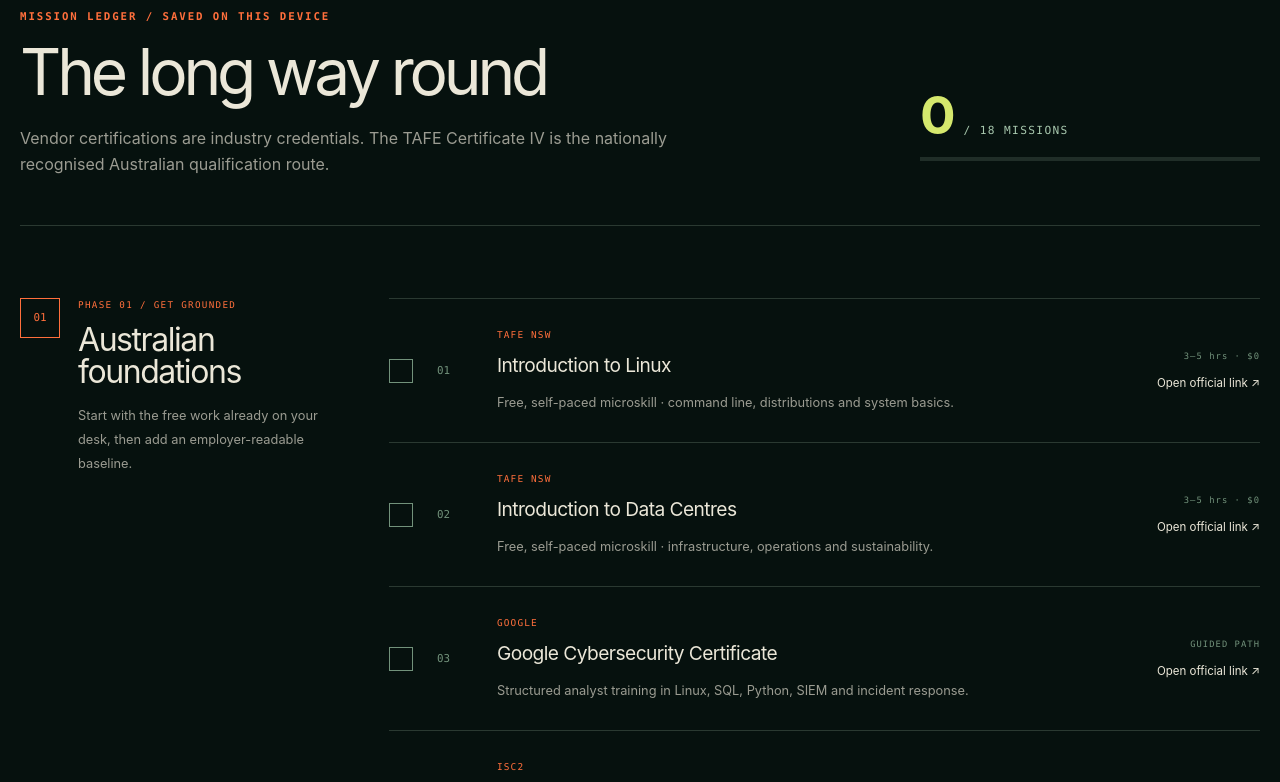
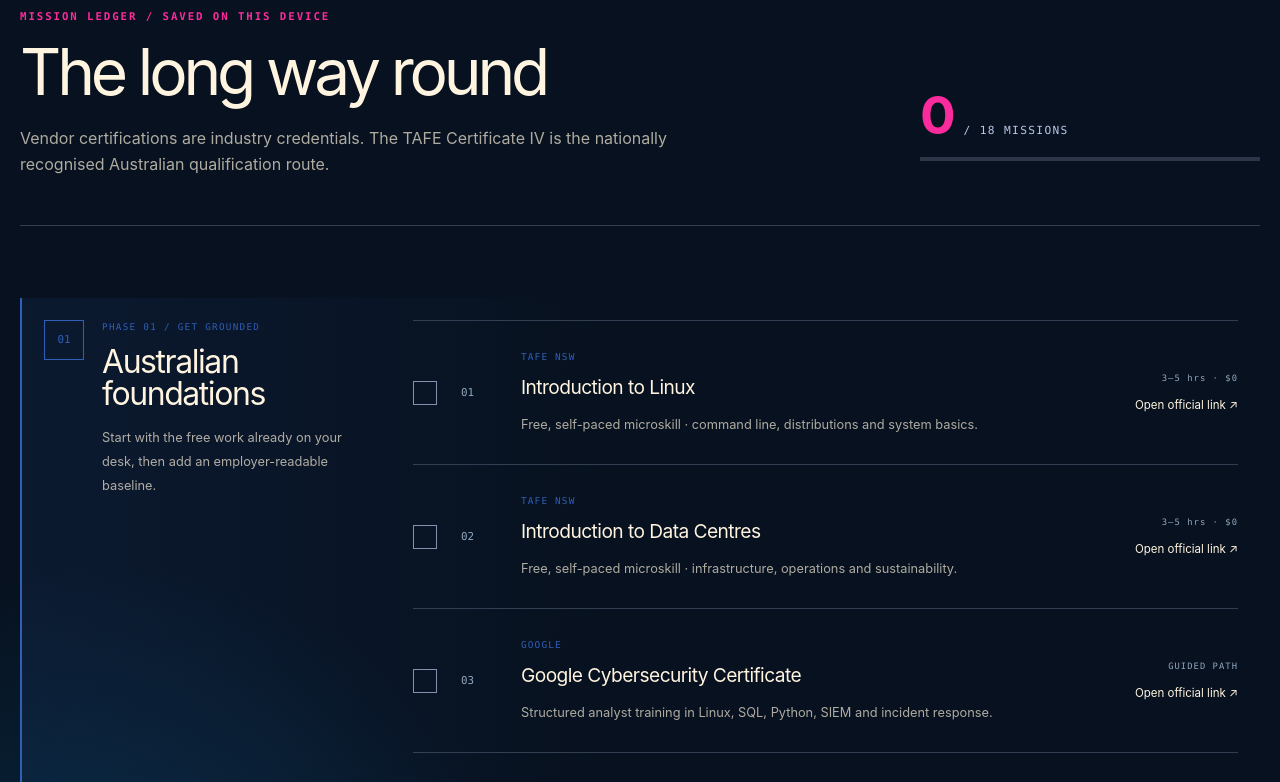
Before and after one commit to bitpixi2/bitpixi-learns-cybersec, a Next.js app: page / in a window 1280 px wide. Shown: the part 1145-1927 px from the top of the page. Built offline with nearby package versions, Linux system fonts and the light colour scheme.

Commit message:
Align learning fieldbook palette to NFT artwork

```diff
--- a/app/globals.css
+++ b/app/globals.css
@@ -1,17 +1,26 @@
 @import "tailwindcss";
 
 :root {
-  --night: #06110e;
-  --deep-gum: #0b1d18;
-  --gum: #a8c8ae;
-  --sage: #72927b;
-  --paper: #ebe7d8;
-  --ember: #ff6f3c;
-  --ochre: #f4b956;
-  --acid: #d5e86d;
-  --pink: #ff168f;
-  --line: rgba(168, 200, 174, 0.22);
-  --muted: rgba(235, 231, 216, 0.65);
+  --night: #07111f;
+  --deep-gum: #111a31;
+  --woodsy-navy: #101b39;
+  --woodsy-cyan: #00b8ff;
+  --woodsy-blue: #2f5fb6;
+  --woodsy-red: #ff4148;
+  --guarded-periwinkle: #b9c7e8;
+  --guarded-pink: #fa2b9c;
+  --guarded-magenta: #c9005f;
+  --guarded-orange: #ff9b20;
+  --guarded-olive: #68720f;
+  --gum: #c9d8c4;
+  --sage: #91a8bf;
+  --paper: #fff4df;
+  --ember: #ff9b20;
+  --ochre: #ffbd4a;
+  --acid: #dce889;
+  --pink: #fa2b9c;
+  --line: rgba(185, 199, 232, 0.24);
+  --muted: rgba(255, 244, 223, 0.68);
   --mono: "SFMono-Regular", "Cascadia Code", "Roboto Mono", Consolas, monospace;
   --sans: Inter, ui-sans-serif, system-ui, -apple-system, BlinkMacSystemFont, "Segoe UI", sans-serif;
 }
@@ -23,8 +32,9 @@
 body {
   margin: 0;
   background:
-    radial-gradient(circle at 78% 9%, rgba(244, 185, 86, 0.10), transparent 23rem),
-    radial-gradient(circle at 20% 34%, rgba(36, 114, 97, 0.12), transparent 28rem),
+    radial-gradient(circle at 82% 8%, rgba(250, 43, 156, 0.19), transparent 24rem),
+    radial-gradient(circle at 8% 25%, rgba(0, 184, 255, 0.16), transparent 28rem),
+    radial-gradient(circle at 73% 78%, rgba(104, 114, 15, 0.13), transparent 26rem),
     var(--night);
   color: var(--paper);
   font-family: var(--sans);
@@ -45,7 +55,7 @@
   mix-blend-mode: soft-light;
 }
 
-::selection { background: var(--ember); color: var(--night); }
+::selection { background: var(--guarded-pink); color: var(--paper); }
 
 a { color: inherit; }
 
@@ -75,7 +85,7 @@
   font-size: 1.2rem;
 }
 
-.wordmark span { color: var(--ember); margin: 0 0.12em; }
+.wordmark span { color: var(--woodsy-red); margin: 0 0.12em; }
 
 .top-nav { display: flex; gap: 28px; }
 
@@ -96,12 +106,12 @@
   display: flex;
   align-items: center;
   gap: 10px;
-  color: var(--acid);
-  border: 1px solid rgba(213, 232, 109, 0.55);
+  color: var(--woodsy-cyan);
+  border: 1px solid rgba(0, 184, 255, 0.6);
   padding: 8px 12px 8px 9px;
   text-decoration: none;
   transform: rotate(1deg);
-  background: rgba(213, 232, 109, 0.04);
+  background: rgba(0, 184, 255, 0.06);
 }
 
 .owlsec-badge > span:last-child {
@@ -158,7 +168,7 @@
 .hero::after {
   content: "";
   position: absolute;
-  border: 1px solid rgba(168, 200, 174, 0.09);
+  border: 1px solid rgba(185, 199, 232, 0.18);
   border-radius: 50%;
   pointer-events: none;
 }
@@ -178,7 +188,7 @@
 .eyebrow {
   margin: 0 0 18px;
   font-family: var(--mono);
-  color: var(--ember);
+  color: var(--guarded-pink);
   letter-spacing: 0.18em;
   font-size: 0.67rem;
   font-weight: 700;
@@ -194,15 +204,15 @@
 }
 
 .hero h1 span {
-  color: transparent;
-  -webkit-text-stroke: 1.5px var(--paper);
-  text-stroke: 1.5px var(--paper);
+  color: var(--woodsy-cyan);
+  -webkit-text-stroke: 1px var(--woodsy-blue);
+  text-stroke: 1px var(--woodsy-blue);
 }
 
 .hero-deck {
   font-size: clamp(1.05rem, 1.55vw, 1.45rem);
   line-height: 1.45;
-  color: var(--gum);
+  color: var(--guarded-periwinkle);
   max-width: 30rem;
   margin: 34px 0 0;
 }
@@ -214,7 +224,7 @@
   display: flex;
   flex-wrap: wrap;
   gap: 12px 22px;
-  color: var(--sage);
+  color: rgba(185, 199, 232, 0.78);
   font-family: var(--mono);
   font-size: 0.63rem;
   letter-spacing: 0.13em;
@@ -235,7 +245,7 @@
   min-width: 0;
   overflow: hidden;
   border: 1px solid var(--line);
-  background: var(--deep-gum);
+  background: var(--woodsy-navy);
 }
 
 .broker-card::after {
@@ -256,8 +266,10 @@
 
 .broker-card:hover img { transform: scale(1.018); }
 
-.broker-card-woodsy { border-top: 3px solid #13aeff; }
-.broker-card-guarded { border-top: 3px solid var(--pink); }
+.broker-card-woodsy { border-top: 3px solid var(--woodsy-cyan); background: #0d1831; }
+.broker-card-guarded { border-top: 3px solid var(--guarded-pink); background: #25233d; }
+.broker-card-woodsy::after { background: linear-gradient(180deg, transparent 48%, rgba(4, 12, 30, 0.96) 91%); }
+.broker-card-guarded::after { background: linear-gradient(180deg, transparent 48%, rgba(53, 15, 53, 0.94) 91%); }
 
 .broker-label {
   position: absolute;
@@ -275,7 +287,9 @@
   font-size: 0.6rem;
 }
 
-.broker-label p { color: var(--ochre); margin: 0 0 8px; }
+.broker-label p { margin: 0 0 8px; }
+.broker-card-woodsy .broker-label p { color: var(--woodsy-cyan); }
+.broker-card-guarded .broker-label p { color: var(--guarded-orange); }
 
 .broker-label h2 {
   font-size: clamp(1.45rem, 2vw, 2.2rem);
@@ -330,14 +344,16 @@
 
 .art-mark img {
   object-fit: cover;
-  border: 1px solid var(--sage);
-  background: var(--deep-gum);
+  border: 1px solid var(--woodsy-cyan);
+  background: var(--woodsy-navy);
 }
 
 .mark-woodsy-face img { object-position: 50% 22%; }
 .mark-woodsy-terminal img { object-position: 50% 48%; }
 .mark-guarded-face img { object-position: 50% 24%; }
 .mark-guarded-kit img { object-position: 68% 56%; }
+.mark-guarded-face img,
+.mark-guarded-kit img { border-color: var(--guarded-pink); background: var(--guarded-periwinkle); }
 
 .art-mark figcaption {
   margin-top: 10px;
@@ -386,12 +402,12 @@
 .progress-block { padding-bottom: 4px; }
 
 .progress-count { display: flex; align-items: baseline; gap: 8px; }
-.progress-count strong { font-size: 3.3rem; line-height: 1; color: var(--acid); }
-.progress-count span { font-family: var(--mono); color: var(--gum); font-size: 0.7rem; letter-spacing: 0.12em; text-transform: uppercase; }
+.progress-count strong { font-size: 3.3rem; line-height: 1; color: var(--guarded-pink); }
+.progress-count span { font-family: var(--mono); color: var(--guarded-periwinkle); font-size: 0.7rem; letter-spacing: 0.12em; text-transform: uppercase; }
 
 .progress-track {
   height: 4px;
-  background: rgba(168, 200, 174, 0.16);
+  background: rgba(185, 199, 232, 0.2);
   margin: 16px 0 12px;
   overflow: hidden;
 }
@@ -400,7 +416,7 @@
   display: block;
   width: var(--progress);
   height: 100%;
-  background: linear-gradient(90deg, var(--ember), var(--acid));
+  background: linear-gradient(90deg, var(--woodsy-cyan), var(--guarded-pink), var(--guarded-orange));
   transition: width 280ms ease;
 }
 
@@ -422,12 +438,16 @@
   display: grid;
   grid-template-columns: 315px 1fr;
   gap: 54px;
-  --track-color: var(--ember);
+  --track-color: var(--woodsy-blue);
+  padding: 22px;
+  border-left: 2px solid var(--track-color);
+  background: linear-gradient(90deg, rgba(47, 95, 182, 0.11), transparent 48%);
 }
 
-.mission-group.track-systems { --track-color: #27b5f6; }
-.mission-group.track-human { --track-color: var(--pink); }
-.mission-group.track-leadership { --track-color: var(--acid); }
+.mission-group.track-foundation { --track-color: var(--woodsy-blue); }
+.mission-group.track-systems { --track-color: var(--woodsy-cyan); background: linear-gradient(90deg, rgba(0, 184, 255, 0.12), transparent 52%); }
+.mission-group.track-human { --track-color: var(--guarded-pink); background: linear-gradient(90deg, rgba(250, 43, 156, 0.14), transparent 52%); }
+.mission-group.track-leadership { --track-color: var(--guarded-orange); background: linear-gradient(90deg, rgba(185, 199, 232, 0.13), rgba(250, 43, 156, 0.07), transparent 58%); }
 
 .group-intro {
   display: grid;
@@ -479,7 +499,7 @@
   transition: background 160ms ease, opacity 160ms ease;
 }
 
-.mission:hover { background: rgba(168, 200, 174, 0.035); }
+.mission:hover { background: color-mix(in srgb, var(--track-color) 9%, transparent); }
 .mission.is-done { opacity: 0.54; }
 .mission.is-done h4 { text-decoration: line-through; text-decoration-thickness: 1px; }
 
@@ -489,7 +509,7 @@
 .check-box {
   width: 24px;
   height: 24px;
-  border: 1px solid var(--sage);
+  border: 1px solid rgba(185, 199, 232, 0.7);
   display: grid;
   place-items: center;
   color: var(--night);
@@ -527,8 +547,8 @@
 .authorisation-gate {
   width: min(1520px, calc(100% - 40px));
   margin: 0 auto 112px;
-  background: var(--ochre);
-  color: var(--night);
+  background: linear-gradient(112deg, var(--woodsy-cyan), var(--guarded-periwinkle) 47%, var(--guarded-pink));
+  color: #08101f;
   display: grid;
   grid-template-columns: 210px 1fr 310px;
   gap: 48px;
@@ -563,7 +583,7 @@
   transform: rotate(-7deg);
 }
 
-.authorisation-gate .eyebrow { color: #8b2c17; }
+.authorisation-gate .eyebrow { color: #642041; }
 .authorisation-gate h2 { font-size: clamp(2.4rem, 4.2vw, 4.8rem); }
 .authorisation-gate p:last-child { max-width: 52rem; line-height: 1.6; font-size: 0.92rem; }
 .gate-links { display: grid; gap: 14px; position: relative; z-index: 2; }
@@ -577,17 +597,17 @@
 
 .career-path ol { list-style: none; margin: 0; padding: 0; border-top: 1px solid var(--line); }
 .career-path li { display: grid; grid-template-columns: 70px 250px 1fr; gap: 24px; align-items: baseline; border-bottom: 1px solid var(--line); padding: 28px 0; }
-.career-path li span { color: var(--ember); font-family: var(--mono); font-size: 0.65rem; }
+.career-path li span { color: var(--woodsy-cyan); font-family: var(--mono); font-size: 0.65rem; }
 .career-path li strong { font-size: 1.25rem; }
 .career-path li p { color: var(--muted); margin: 0; line-height: 1.6; }
 .career-links { display: flex; flex-wrap: wrap; gap: 20px 34px; margin-top: 30px; }
-.career-links a { font-family: var(--mono); color: var(--gum); font-size: 0.65rem; text-underline-offset: 4px; }
+.career-links a { font-family: var(--mono); color: var(--woodsy-cyan); font-size: 0.65rem; text-underline-offset: 4px; }
 
-.watchlist { padding: 112px 0; border-top: 1px solid var(--line); }
+.watchlist { padding: 112px 0; border-top: 1px solid var(--line); background: linear-gradient(90deg, rgba(185, 199, 232, 0.08), rgba(250, 43, 156, 0.08), transparent); }
 .watch-grid { display: grid; grid-template-columns: repeat(3, 1fr); border-top: 1px solid var(--line); border-left: 1px solid var(--line); }
 .watch-grid a { min-height: 250px; padding: 28px; border-right: 1px solid var(--line); border-bottom: 1px solid var(--line); text-decoration: none; position: relative; transition: background 160ms ease; }
-.watch-grid a:hover { background: rgba(168, 200, 174, 0.07); }
-.watch-grid a > span { font-family: var(--mono); color: var(--ember); font-size: 0.62rem; }
+.watch-grid a:hover { background: rgba(250, 43, 156, 0.1); }
+.watch-grid a > span { font-family: var(--mono); color: var(--guarded-pink); font-size: 0.62rem; }
 .watch-grid h3 { margin: 48px 0 14px; font-size: 1.35rem; letter-spacing: -0.03em; }
 .watch-grid p { margin: 0; color: var(--muted); line-height: 1.55; font-size: 0.85rem; }
 .watch-grid b { position: absolute; top: 26px; right: 26px; font-weight: 400; color: var(--sage); }
@@ -595,50 +615,50 @@
 .merch { padding: 112px 0 130px; }
 .merch-grid { display: grid; grid-template-columns: repeat(3, 1fr); gap: 18px; }
 .merch-card { min-width: 0; border: 1px solid var(--line); padding: 24px; min-height: 610px; display: grid; grid-template-rows: 1fr auto; overflow: hidden; }
-.merch-dark { background: #09100f; }
-.merch-vibrant { background: #b6bfd7; color: #141918; }
-.merch-patch-card { background: #14231e; }
+.merch-dark { background: #0d1831; border-color: rgba(0, 184, 255, 0.5); }
+.merch-vibrant { background: var(--guarded-periwinkle); color: #261332; border-color: rgba(250, 43, 156, 0.58); }
+.merch-patch-card { background: linear-gradient(135deg, #121d36, #481247); border-color: rgba(255, 155, 32, 0.6); }
 
 .tee-mockup {
   width: 77%;
   height: 390px;
   margin: 20px auto;
-  background: #151b1a;
+  background: var(--woodsy-navy);
   clip-path: polygon(23% 0, 38% 7%, 62% 7%, 77% 0, 100% 18%, 82% 42%, 74% 34%, 78% 100%, 22% 100%, 26% 34%, 18% 42%, 0 18%);
   display: grid;
   place-items: center;
   filter: drop-shadow(0 20px 28px rgba(0,0,0,0.4));
 }
 
-.tee-print { width: 45%; aspect-ratio: 0.75; overflow: hidden; border: 1px solid #17b2f7; }
+.tee-print { width: 45%; aspect-ratio: 0.75; overflow: hidden; border: 1px solid var(--woodsy-cyan); }
 .tee-print img { width: 100%; height: 100%; object-fit: cover; object-position: top; }
 
 .tote-mockup {
   width: 72%;
   height: 370px;
   margin: 52px auto 20px;
-  background: var(--pink);
+  background: var(--guarded-pink);
   position: relative;
   padding: 32px;
   filter: drop-shadow(0 22px 24px rgba(45, 50, 61, 0.23));
 }
 
-.tote-handle { position: absolute; width: 55%; height: 100px; border: 17px solid var(--pink); border-bottom: 0; border-radius: 80px 80px 0 0; left: 22.5%; top: -76px; }
+.tote-handle { position: absolute; width: 55%; height: 100px; border: 17px solid var(--guarded-magenta); border-bottom: 0; border-radius: 80px 80px 0 0; left: 22.5%; top: -76px; }
 .tote-mockup img { width: 100%; height: 100%; object-fit: cover; object-position: top; border: 2px solid #111; }
 
 .patch-mockup {
   width: min(340px, 90%);
   aspect-ratio: 1;
   margin: 38px auto 20px;
-  border: 12px double var(--acid);
+  border: 12px double var(--guarded-orange);
   border-radius: 50%;
-  background: var(--night);
+  background: #121b35;
   display: grid;
   grid-template-columns: 1fr 1fr;
   grid-template-rows: 1fr auto auto;
   overflow: hidden;
   padding: 34px 32px 28px;
-  box-shadow: 0 0 0 5px var(--night), 0 0 0 7px rgba(213,232,109,0.35);
+  box-shadow: 0 0 0 5px #121b35, 0 0 0 7px rgba(250,43,156,0.35);
 }
 
 .patch-mockup > div { overflow: hidden; }
@@ -646,8 +666,8 @@
 .patch-mockup > div:nth-child(2) { border-radius: 0 90px 90px 0; }
 .patch-mockup img { width: 100%; height: 100%; object-fit: cover; object-position: top; }
 .patch-mockup strong, .patch-mockup > span { grid-column: 1 / -1; text-align: center; font-family: var(--mono); }
-.patch-mockup strong { color: var(--acid); font-size: 1rem; margin-top: 16px; }
-.patch-mockup > span { color: var(--gum); font-size: 0.53rem; letter-spacing: 0.18em; margin-top: 5px; }
+.patch-mockup strong { color: var(--guarded-orange); font-size: 1rem; margin-top: 16px; }
+.patch-mockup > span { color: var(--woodsy-cyan); font-size: 0.53rem; letter-spacing: 0.18em; margin-top: 5px; }
 
 .merch-caption { border-top: 1px solid currentColor; padding-top: 20px; opacity: 0.92; }
 .merch-caption span { font-family: var(--mono); font-size: 0.57rem; letter-spacing: 0.13em; }
@@ -658,6 +678,10 @@
 .source-grid { display: grid; grid-template-columns: 1fr 1fr; gap: 18px; }
 .source-grid article { border: 1px solid var(--line); padding: 30px; }
 .source-grid article > span { color: var(--ochre); font-family: var(--mono); font-size: 0.63rem; letter-spacing: 0.12em; }
+.source-grid .source-woodsy { background: linear-gradient(135deg, rgba(0,184,255,0.12), transparent 58%); border-color: rgba(0,184,255,0.45); }
+.source-grid .source-woodsy > span { color: var(--woodsy-cyan); }
+.source-grid .source-guarded { background: linear-gradient(135deg, rgba(250,43,156,0.14), transparent 58%); border-color: rgba(250,43,156,0.48); }
+.source-grid .source-guarded > span { color: var(--guarded-pink); }
 .source-grid h3 { margin: 28px 0 10px; font-size: 2rem; letter-spacing: -0.04em; }
 .source-grid p { color: var(--sage); font-family: var(--mono); font-size: 0.62rem; }
 .source-grid article > div { display: flex; flex-wrap: wrap; gap: 16px; margin-top: 34px; }
--- a/app/page.tsx
+++ b/app/page.tsx
@@ -574,7 +574,7 @@
           <p>Local copies are included so the site is not dependent on a public IPFS gateway.</p>
         </div>
         <div className="source-grid">
-          <article>
+          <article className="source-woodsy">
             <span>#2821 · HACKER</span>
             <h3>Woodsy Dusty</h3>
             <p>IPFS: QmcsrQ…/2821.svg</p>
@@ -584,7 +584,7 @@
               <a href="https://opensea.io/item/ethereum/0x892848074ddea461a15f337250da3ce55580ca85/2821" target="_blank" rel="noreferrer">OpenSea ↗</a>
             </div>
           </article>
-          <article>
+          <article className="source-guarded">
             <span>#8377 · PHISHERMAN</span>
             <h3>Guarded of Vibrant</h3>
             <p>IPFS: QmcsrQ…/8377.svg</p>
```
